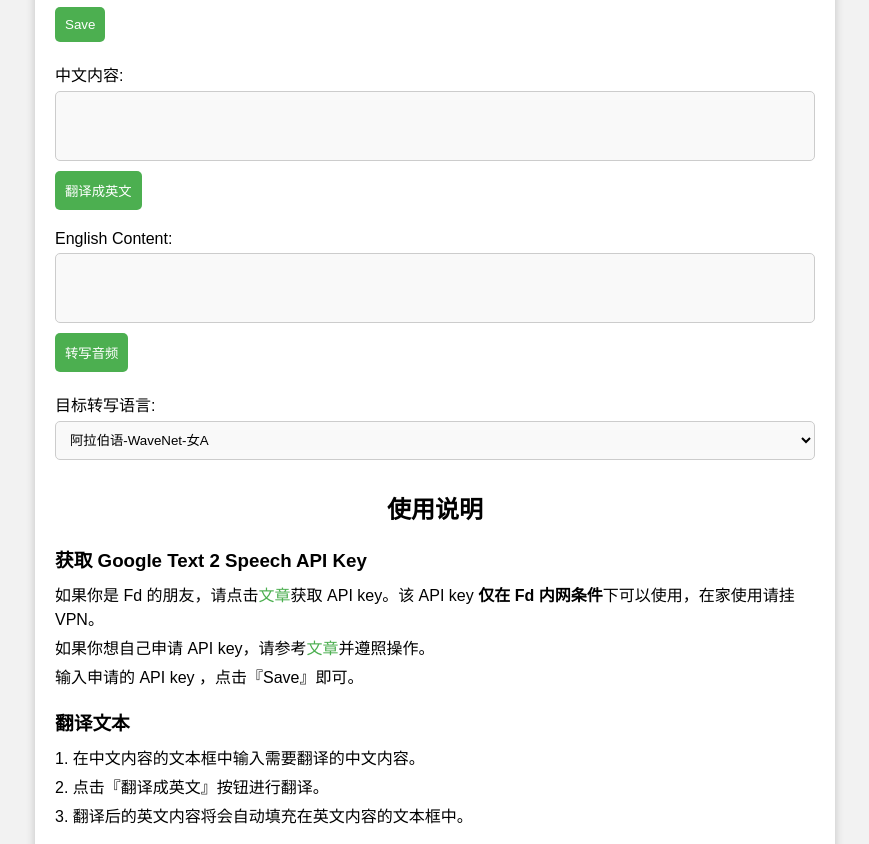
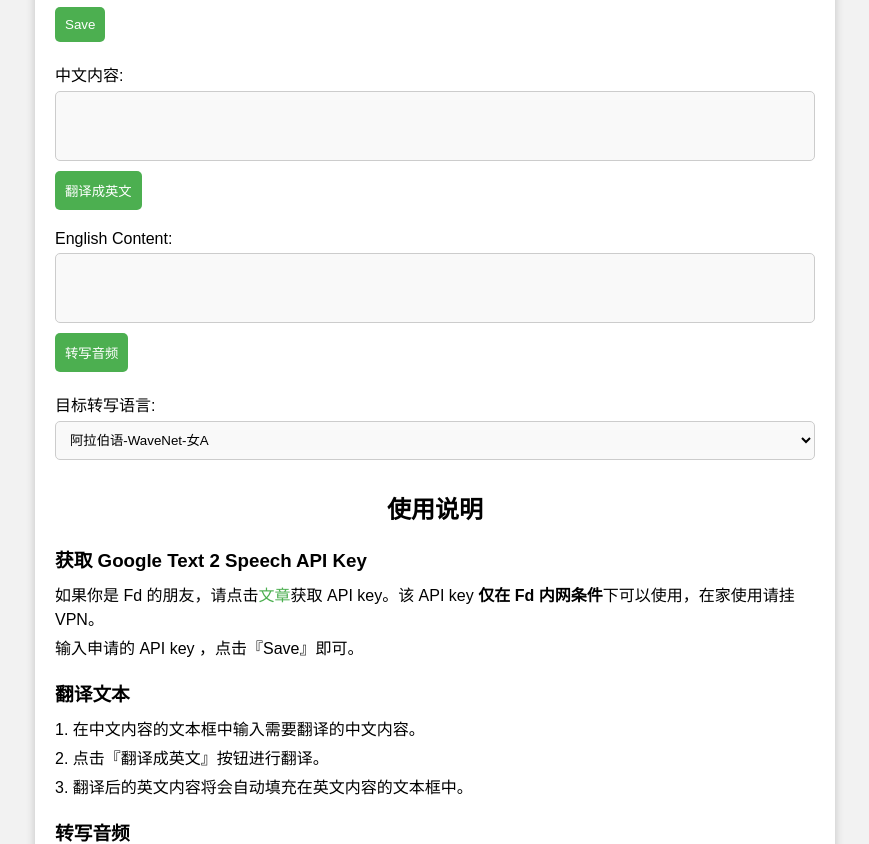
Before and after one commit to zj1123581321/Text2SpeechWeb, a plain HTML site: page index.html in a window 1280 px wide. Shown: the part 241-1085 px from the top of the page, without its empty margins (205-1074 px from the left). Drawn offline with Linux system fonts and the light colour scheme.

Commit message:
Remove personal links from public docs
Agent-Executor: codex
Agent-Model: gpt-6-luna
Agent-Effort: xhigh
Dispatch-Id: dlg-20260927-151655-4b5c5c
Task-Id: Text2SpeechWeb-20260927-01

```diff
--- a/index.html
+++ b/index.html
@@ -82,7 +82,6 @@
         <div class="instruction">
           <h3>获取 Google Text 2 Speech API Key</h3>
           <p>如果你是 Fd 的朋友，请点击<a href="https://wiki.duolainc.com/pages/viewpage.action?pageId=43462257">文章</a>获取 API key。该 API key <strong>仅在 Fd 内网条件</strong>下可以使用，在家使用请挂 VPN。</p>
-          <p>如果你想自己申请 API key，请参考<a href="https://zhanglixing.feishu.cn/docs/doccnvP6BLCiBwjHZrtGEPI97cA#Ldp3p2">文章</a>并遵照操作。</p>
           <p>输入申请的 API key ，点击『Save』即可。</p>
         </div>
         <div class="instruction">
```
Also changed, not shown: 1 other file.
